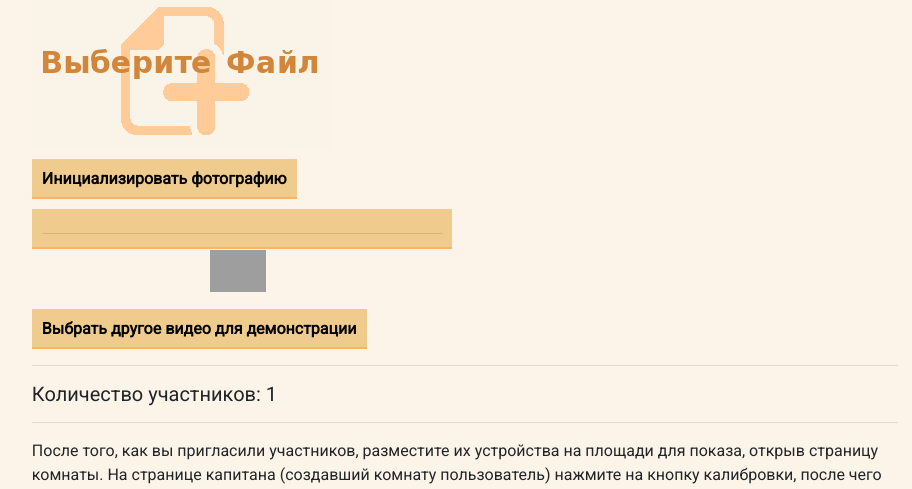
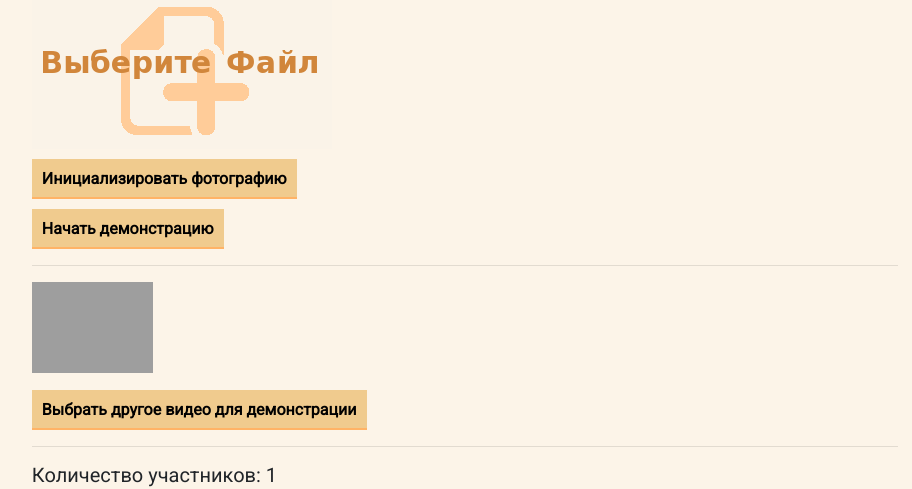
Before and after one commit to Perpure/vhs, a Flask app: a page that uses web/templates/room.html in a window 1280 px wide. Shown: the part 214-703 px from the top of the page, without its empty margins (175-1087 px from the left). Run offline with Flask 2, Linux system fonts and the light colour scheme; the visitor is signed in with stand-in values (Sample User, id 1); tables that the repository leaves empty hold one stand-in row (values such as "Sample post"); parts of the project's set-up code (start-up, migrations or seed data) failed here and were passed over; some libraries are stand-ins or nearby versions; grey boxes are pictures that could not be loaded.

Commit message:
hottfix(sorry)

```diff
--- a/web/templates/room.html
+++ b/web/templates/room.html
@@ -13,7 +13,7 @@
     <div class="Loader"><div><input id="image" name="image" type="file" accept="image/*" capture></div></div>
     <div id="Calibr"> {{ image_form.submit }} </div>
 {% if room.video_id %}
-<button class="result" type="button" id="showRes" value="Начать демонстрацию">
+<button class="result" id="showRes" type="button">Начать демонстрацию</button>
 {% endif %}
     {% if map_ex %}
 
```
